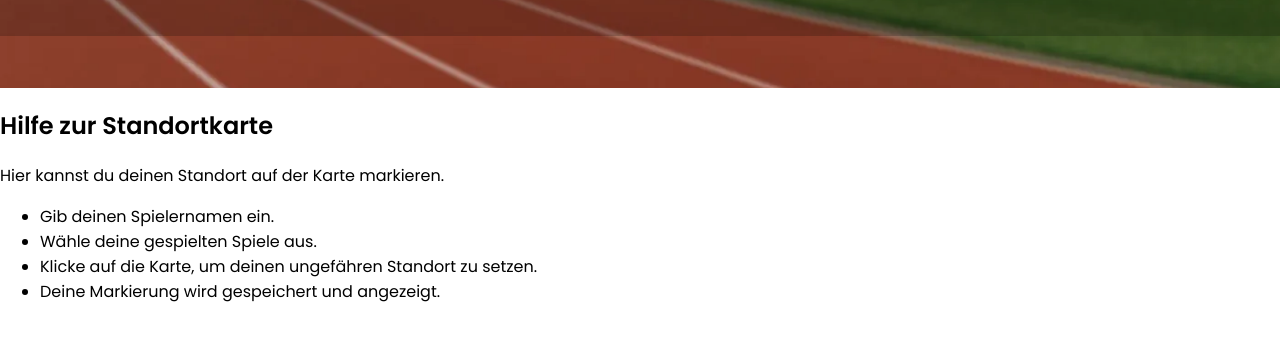
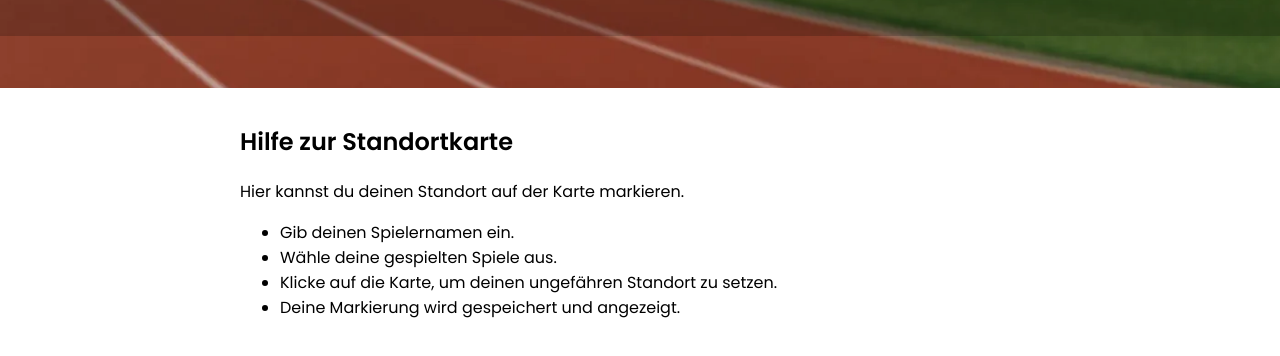
Before and after one commit to lmennecke/StandortUmfrage, a plain HTML site: page help.html in a window 1280 px wide. Shown: the part 162-518 px from the top of the page. Drawn offline with Linux system fonts and the light colour scheme.

Commit message:
Update style.css

```diff
--- a/style.css
+++ b/style.css
@@ -295,3 +295,9 @@ nav select option {
   from { opacity: 0; }
   to   { opacity: 1; }
 }
+
+#content {
+  max-width: 800px;
+  margin: 0 auto;
+  padding: 1rem;
+}
```
